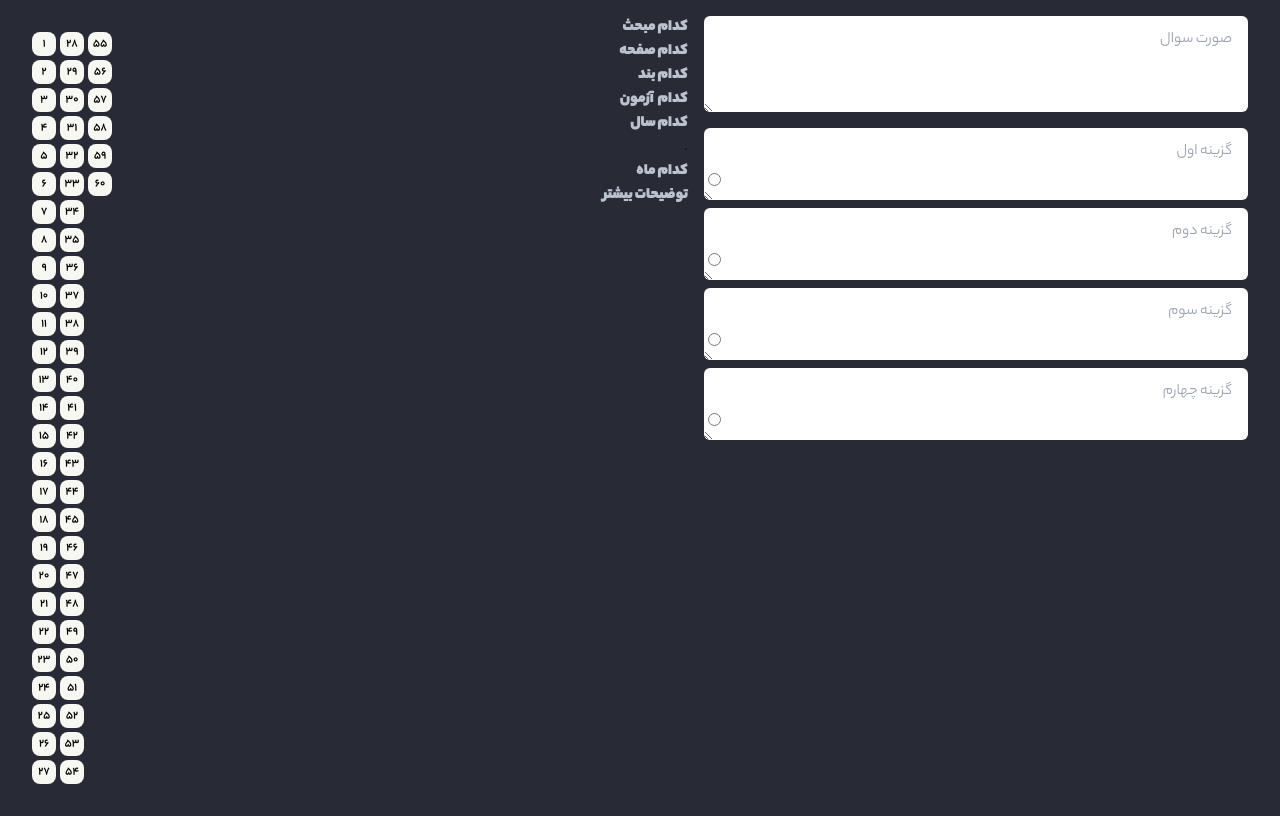
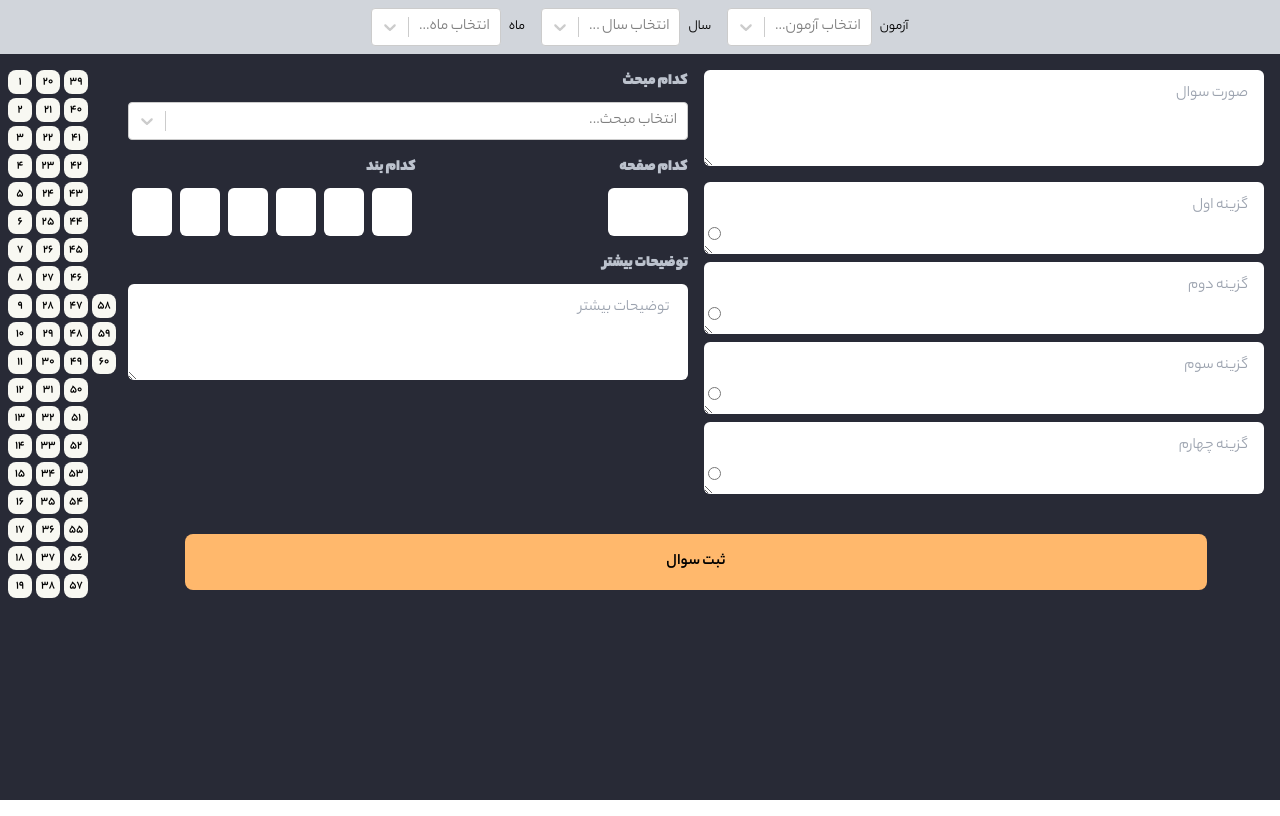
Before and after one commit to milad7212/readyfor, a Next.js app: page /addtest in a window 1280 px wide. Built offline with nearby package versions, Linux system fonts and the light colour scheme.

Commit message:
Change Style Add Test page

```diff
--- a/pages/addtest/index.jsx
+++ b/pages/addtest/index.jsx
@@ -1,9 +1,296 @@
 import React from "react";
+import Select from "react-select";
+
+const options = [
+  {
+    label: "1.تعاریف",
+    value: 1,
+  },
+  {
+    label: "2.نظامات اداری",
+    value: 2,
+  },
+  {
+    label: "3.حفاظت ساختمان ها در مقابل حریق",
+    value: 3,
+  },
+  {
+    label: "4.الزامات عمومی ساختمان",
+    value: 4,
+  },
+  {
+    label: "5.مصالح و فرآورده های ساختمانی",
+    value: 5,
+  },
+  {
+    label: "6.بارهای وارد بر ساختمان",
+    value: 6,
+  },
+  {
+    label: "7.ژئوتکنیک و مهندسی پی",
+    value: 7,
+  },
+  {
+    label: "8.طرح و اجرای ساختمان های با مصالح بنایی",
+    value: 8,
+  },
+  {
+    label: "9.طرح و اجرای ساختمانهای بتن آرمه",
+    value: 9,
+  },
+  {
+    label: "10.طرح و اجرای ساختمانهای فولادی",
+    value: 10,
+  },
+  {
+    label: "11.طرح و اجرای صنعتی ساختمان ها",
+    value: 11,
+  },
+  {
+    label: "12.ایمنی و حفاظت کار در حین اجر",
+    value: 12,
+  },
+  {
+    label: "13.طرح و اجرای تاسیسات برقی ساختمان ها",
+    value: 13,
+  },
+  {
+    label: "14.تاسیسات مکانیکی",
+    value: 14,
+  },
+  {
+    label: "15.آسانسورها و پلکان برقی",
+    value: 15,
+  },
+  {
+    label: "16.تاسیسات بهداشتی",
+    value: 16,
+  },
+  {
+    label: "17.لوله کشی گاز طبیعی",
+    value: 17,
+  },
+  {
+    label: "18.عایق بندی و تنطیم صدا",
+    value: 18,
+  },
+  {
+    label: "19.صرفه جویی در مصرف انرژی",
+    value: 19,
+  },
+  {
+    label: "20.علائم و تابلوها",
+    value: 20,
+  },
+  {
+    label: "21.پدافند غیرعامل",
+    value: 21,
+  },
+  {
+    label: "22.مراقبت و نگهداری از ساختمان ها",
+    value: 22,
+  },
+];
+const optionTest = [
+  {
+    label: "اجرا",
+    value: "اجرا",
+  },
+  {
+    label: "نظارت",
+    value: "نظارت",
+  },
+  {
+    label: "محاسبات",
+    value: "محاسبات",
+  },
+];
+const optionTestYear = [
+  {
+    label: 1390,
+    value: 1390,
+  },
+  {
+    label: 1391,
+    value: 1391,
+  },
+  {
+    label: 1392,
+    value: 1392,
+  },
+  {
+    label: 1393,
+    value: 1393,
+  },
+  {
+    label: 1394,
+    value: 1394,
+  },
+  {
+    label: 1395,
+    value: 1395,
+  },
+  {
+    label: 1396,
+    value: 1396,
+  },
+  {
+    label: 1397,
+    value: 1397,
+  },
+  {
+    label: 1398,
+    value: 1398,
+  },
+  {
+    label: 1399,
+    value: 1399,
+  },
+  {
+    label: 1400,
+    value: 1400,
+  },
+  {
+    label: 1401,
+    value: 1401,
+  },
+];
+const optionTestMonth = [
+  {
+    label: "فروردین",
+    value: 1,
+  },
+  {
+    label: "اردیبهشت",
+    value: 2,
+  },
+  {
+    label: "خرداد",
+    value: 3,
+  },
+  {
+    label: "تیر",
+    value: 4,
+  },
+  {
+    label: "مرداد",
+    value: 5,
+  },
+  {
+    label: "شهریور",
+    value: 6,
+  },
+  {
+    label: "مهر",
+    value: 7,
+  },
+  {
+    label: "آبان",
+    value: 8,
+  },
+  {
+    label: "آذر",
+    value: 9,
+  },
+  {
+    label: "دی",
+    value: 10,
+  },
+  {
+    label: "بهمن",
+    value: 11,
+  },
+  {
+    label: "اسفند",
+    value: 12,
+  },
+];
 
 function AddTestPage() {
   return (
-    <div className=" relative flex min-h-screen bg-ciBackground p-4 ">
-      <div className=" mx-4 grow">
+    <div className="min-h-screen bg-ciBackground ">
+      <Header />
+      <div className="flex ">
+        <Form />
+        <NumbersPart />
+      </div>
+    </div>
+  );
+}
+
+export default AddTestPage;
+
+// Components
+function TextArea({ label }) {
+  return (
+    <div className="relative ">
+      <textarea
+        placeholder={label}
+        rows="2"
+        type="text "
+        className="my-2 block  w-full rounded-md py-3 px-4 outline-none "
+      />
+      <div className="absolute left-1 bottom-1">
+        <input type="radio" name="correctTest" value="1" id="" />
+      </div>
+    </div>
+  );
+}
+
+function Header() {
+  return (
+    <>
+      <div className="mb-4 flex items-center  justify-center  bg-gray-300  py-2">
+        <div className="flex items-center">
+          <span className="ml-2 text-sm">آزمون</span>
+
+          <Select options={optionTest} placeholder="انتخاب آزمون..." />
+        </div>
+        <div className="flex items-center">
+          <span className="ml-2 mr-4 text-sm">سال</span>
+
+          <Select options={optionTestYear} placeholder="انتخاب سال ..." />
+        </div>
+        <div className="flex items-center">
+          <span className="ml-2 mr-4 text-sm">ماه</span>
+
+          <Select options={optionTestMonth} placeholder="انتخاب ماه..." />
+        </div>
+      </div>
+    </>
+  );
+}
+
+function NumbersPart() {
+  return (
+    <>
+      <div
+        style={{ direction: "ltr" }}
+        className=" flex max-h-[550px] w-28 flex-col flex-wrap items-center justify-center gap-1  px-2 pb-4"
+      >
+        {[
+          1, 2, 3, 4, 5, 6, 7, 8, 9, 10, 11, 12, 13, 14, 15, 16, 17, 18, 19, 20,
+          21, 22, 23, 24, 25, 26, 27, 28, 29, 30, 31, 32, 33, 34, 35, 36, 37,
+          38, 39, 40, 41, 42, 43, 44, 45, 46, 47, 48, 49, 50, 51, 52, 53, 54,
+          55, 56, 57, 58, 59, 60,
+        ].map((item, index) => (
+          <span
+            onClick={() => changeCertainQuestion(index)}
+            key={index}
+            className={`relative  flex h-6 w-6 cursor-pointer items-center justify-center rounded-lg bg-ciForeground text-xs font-bold duration-100 active:scale-90`}
+          >
+            {index + 1}
+          </span>
+        ))}
+      </div>
+    </>
+  );
+}
+
+function Form() {
+  return (
+    <>
+      <div className="  mx-4 grow">
         <form action="">
           <div className="grid grid-cols-2 gap-4">
             {/* question */}
@@ -14,76 +301,83 @@ function AddTestPage() {
                 type="text "
                 className="mb-4 block w-full rounded-md py-3 px-4 outline-none "
               />
-
               <TextArea label="گزینه اول" />
               <TextArea label="گزینه دوم" />
               <TextArea label="گزینه سوم" />
               <TextArea label="گزینه چهارم" />
             </div>
             {/* Ans */}
+            <div className="flex flex-col gap-4">
               <div className="">
+                <p className="mb-2 font-black text-ciTiter">کدام مبحث</p>
+                <Select options={options} placeholder="انتخاب مبحث..." />
+              </div>
+              <div className="flex justify-between">
                 <div className="">
-                <p className="font-black text-ciTiter">کدام مبحث</p>
+                  <p className="mb-2 font-black text-ciTiter">کدام صفحه</p>
+                  <input
+                    type="text"
+                    className=" block w-20 rounded-md py-3 px-4 outline-none"
+                  />
                 </div>
                 <div className="">
-                <p className="font-black text-ciTiter">کدام صفحه</p>
+                  <p className="mb-2 font-black text-ciTiter">کدام بند</p>
+                  <div style={{ direction: "ltr" }} className="flex">
+                    <input
+                      type="text"
+                      className="mx-1 block w-10 rounded-md py-3 px-4 outline-none"
+                    />
+                    <input
+                      type="text"
+                      className="mx-1 block w-10 rounded-md py-3 px-4 outline-none"
+                    />
+                    <input
+                      type="text"
+                      className="mx-1 block w-10 rounded-md py-3 px-4 outline-none"
+                    />
+                    <input
+                      type="text"
+                      className="mx-1 block w-10 rounded-md py-3 px-4 outline-none"
+                    />
+                    <input
+                      type="text"
+                      className="mx-1 block w-10 rounded-md py-3 px-4 outline-none"
+                    />
+                    <input
+                      type="text"
+                      className="mx-1 block w-10 rounded-md py-3 px-4 outline-none"
+                    />
                   </div>
-              <div className="">
-                <p className="font-black text-ciTiter">کدام بند</p>
                 </div>
-              <div className="">
+              </div>
+              {/* <div className="">
                     <p className="font-black text-ciTiter">کدام آزمون</p>
                   </div>
                   <div className="">
                     <p className="font-black text-ciTiter">کدام سال</p>
                   </div>
-              . <div className="">
+                  .{" "}
+                  <div className="">
                     <p className="font-black text-ciTiter">کدام ماه</p>
-              </div>
+                  </div> */}
               <div className="">
-                <p className="font-black text-ciTiter">توضیحات بیشتر</p>
+                <p className="mb-2 font-black text-ciTiter">توضیحات بیشتر</p>
+                <textarea
+                  placeholder=" توضیحات بیشتر"
+                  rows="3"
+                  type="text "
+                  className="mb-4 block w-full rounded-md py-3 px-4 outline-none "
+                />
               </div>
             </div>
           </div>
         </form>
-      </div>
-      <div
-        style={{ direction: "ltr" }}
-        className="flex max-h-screen flex-col flex-wrap gap-1 p-4 "
-      >
-        {[
-          1, 2, 3, 4, 5, 6, 7, 8, 9, 10, 11, 12, 13, 14, 15, 16, 17, 18, 19, 20,
-          21, 22, 23, 24, 25, 26, 27, 28, 29, 30, 31, 32, 33, 34, 35, 36, 37,
-          38, 39, 40, 41, 42, 43, 44, 45, 46, 47, 48, 49, 50, 51, 52, 53, 54,
-          55, 56, 57, 58, 59, 60,
-        ].map((item, index) => (
-          <span
-            onClick={() => changeCertainQuestion(index)}
-            key={index}
-            className={`relative flex h-6 w-6 cursor-pointer items-center justify-center rounded-lg bg-ciForeground text-xs font-bold duration-100 active:scale-90`}
-          >
-            {index + 1}
-          </span>
-        ))}
+        <div className="mt-8 flex justify-center">
+          <button className="mx-auto w-[90%] rounded-lg bg-ciOrange py-4 font-bold duration-200 ease-in hover:scale-105 hover:bg-ciGreen active:scale-95">
+            ثبت سوال
+          </button>
         </div>
       </div>
+    </>
   );
 }
-
-export default AddTestPage;
-
-function TextArea({ label }) {
-  return (
-    <div className="relative ">
-      <textarea
-        placeholder={label}
-        rows="2"
-        type="text "
-        className="my-2 block  rounded-md py-3 px-4 outline-none w-full "
-      />
-      <div className="absolute left-1 bottom-1">
-        <input type="radio" name="correctTest" value="1" id="" />
-      </div>
-    </div>
-  );
-}
```
Lines whose indentation alone changed are shown as unchanged.
